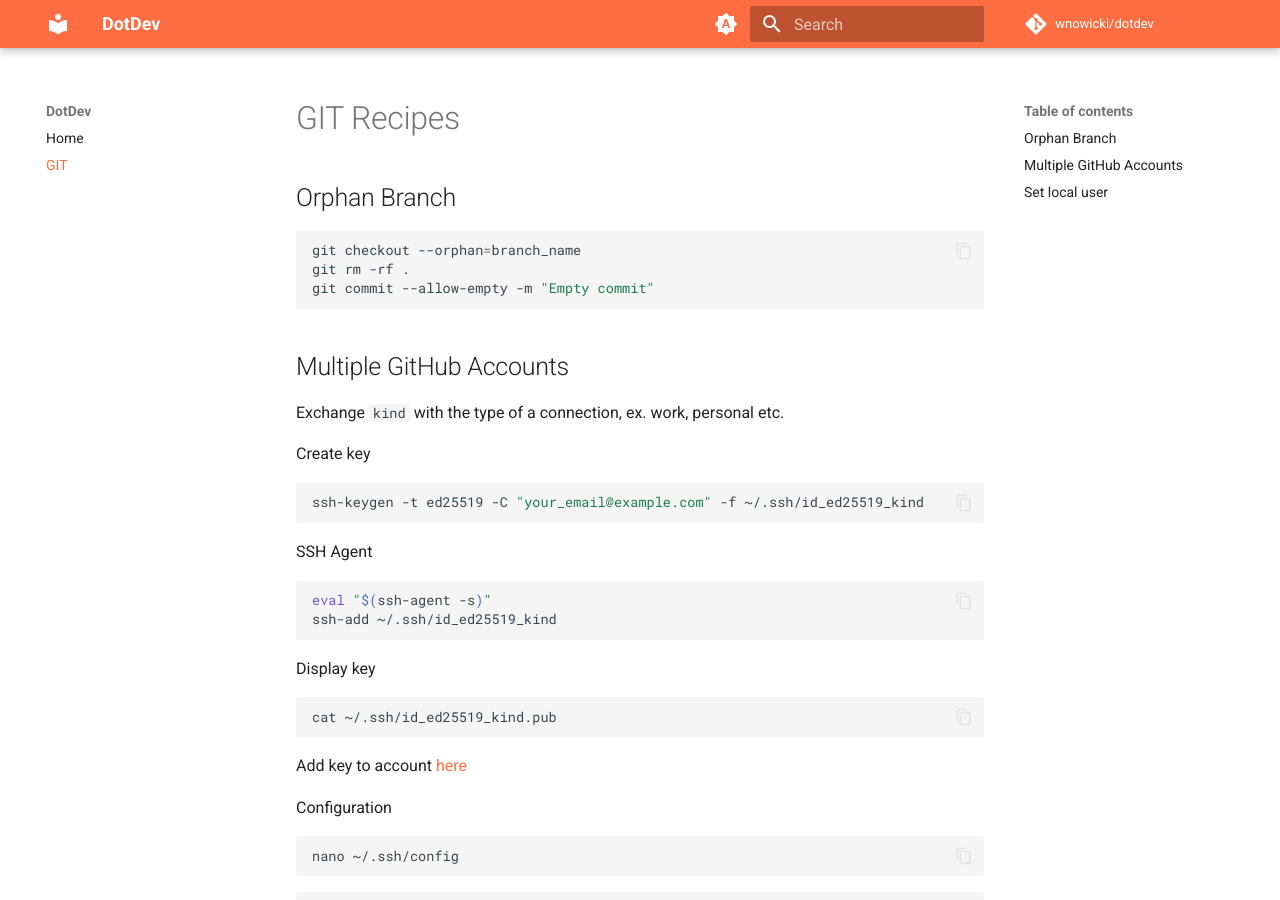
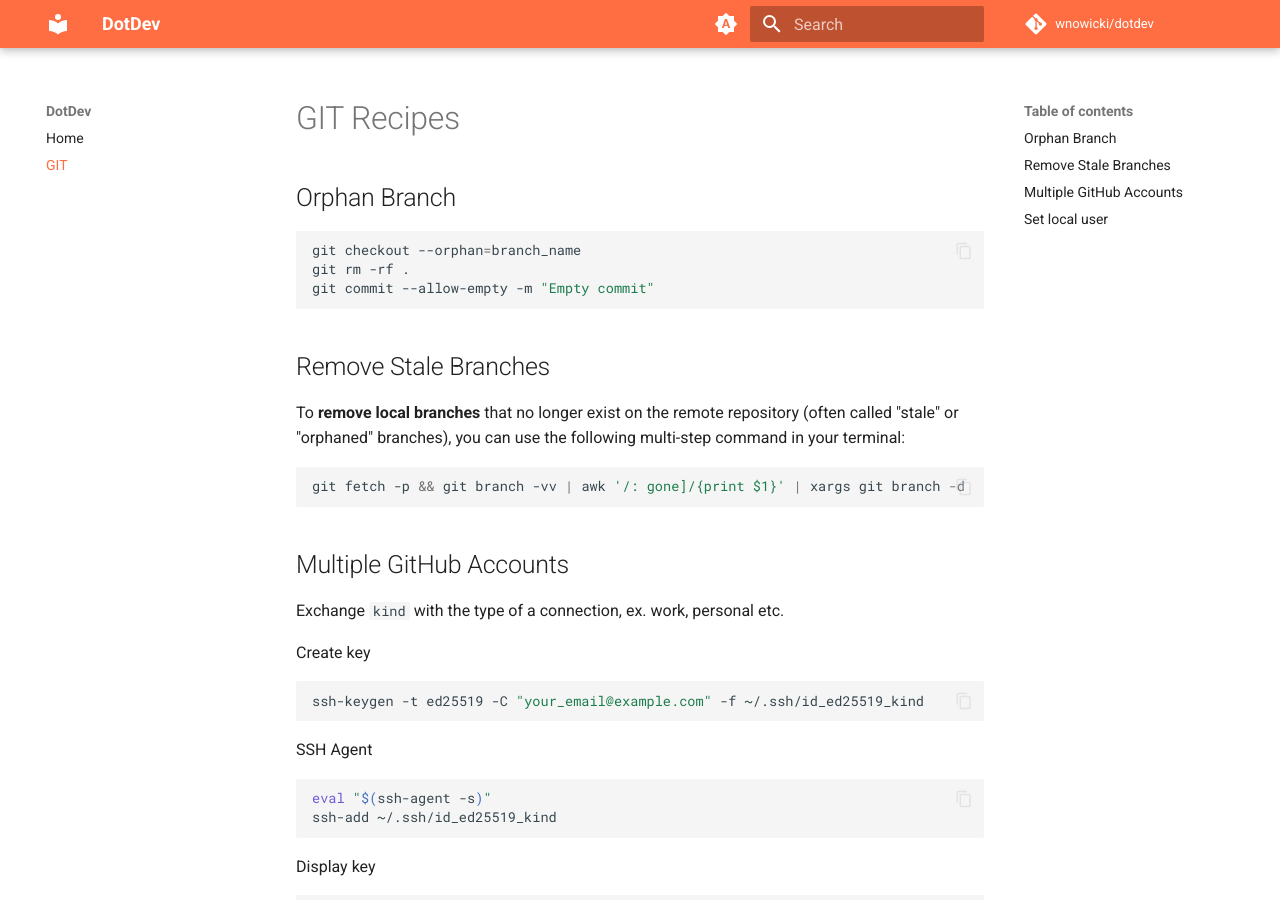
Before and after one commit to wnowicki/dotdev, an MkDocs documentation site: the page built from docs/git.md, in a window 1280 px wide and 900 px high. Built offline with MkDocs 1.6.1 and Material for MkDocs 9.7.7, drawn with Linux system fonts in a browser that asks for light colours; comment, search, counter and statistics services are not loaded.

Commit message:
Add section on removing stale branches
Added instructions for removing stale branches in Git.

````diff
--- a/docs/git.md
+++ b/docs/git.md
@@ -6,6 +6,14 @@
 git checkout --orphan=branch_name
 git rm -rf .
 git commit --allow-empty -m "Empty commit"
+```
+
+## Remove Stale Branches
+
+To **remove local branches** that no longer exist on the remote repository (often called "stale" or "orphaned" branches), you can use the following multi-step command in your terminal:
+
+```shell
+git fetch -p && git branch -vv | awk '/: gone]/{print $1}' | xargs git branch -d
 ```
 
 ## Multiple GitHub Accounts
````
